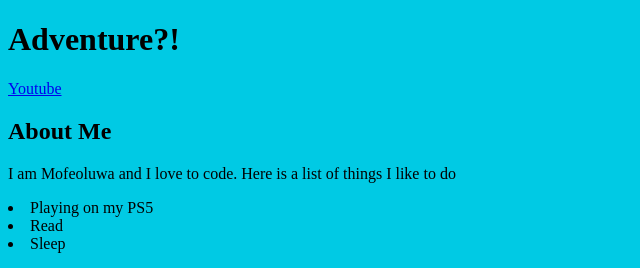
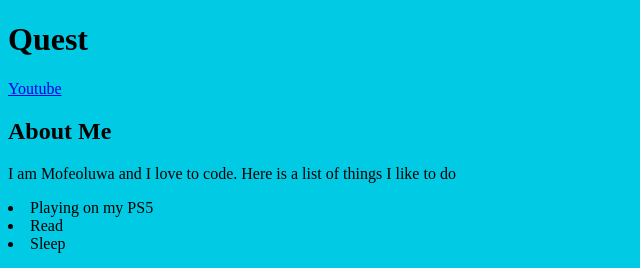
Before and after one commit to Mofe2014/new-git-project, a plain HTML site: page index.html in a window 1280 px wide. Shown: the top 268 px of the page, without its empty margins (0-640 px from the left). Drawn offline with Linux system fonts and the light colour scheme.

Commit message:
Set h1 element to Quest

```diff
--- a/index.html
+++ b/index.html
@@ -10,7 +10,7 @@
 <body>
 
     <header>
-        <h1>Adventure?!</h1>
+        <h1>Quest</h1>
     </header>
 
     <div class="container">
```
